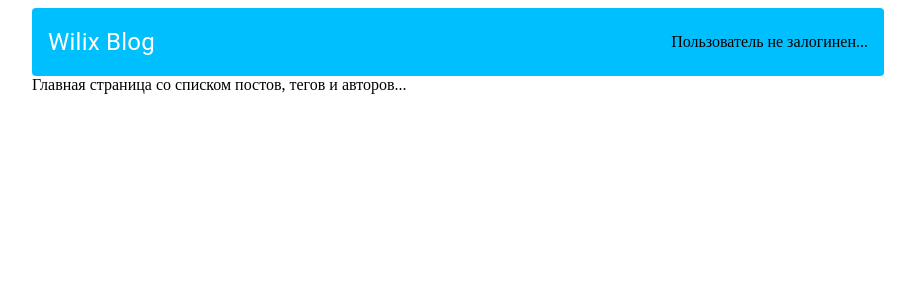
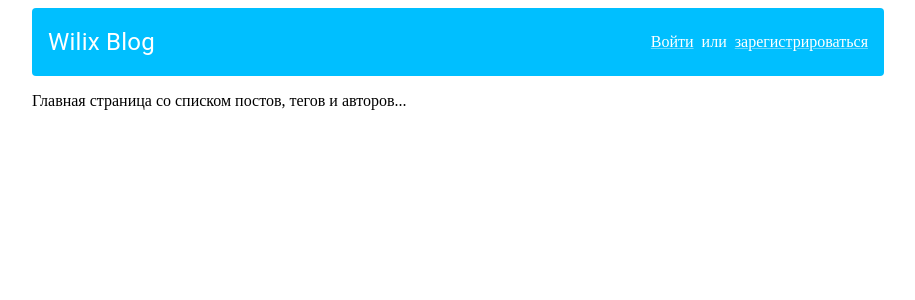
Before and after one commit to SergeyLebidko/wilix_taks_5, a React (Create React App) app: page / in a window 1280 px wide. Shown: the top 300 px of the page, without its empty margins (182-1097 px from the left). Built offline with nearby package versions, Linux system fonts and the light colour scheme.

Commit message:
Create main header links

```diff
--- a/src/components/Layout/Layout.tsx
+++ b/src/components/Layout/Layout.tsx
@@ -1,5 +1,5 @@
 import React from 'react';
-import {Container} from '@mui/material';
+import {Container, Stack} from '@mui/material';
 import {Outlet} from 'react-router-dom';
 import {useSelector} from 'react-redux';
 
@@ -17,8 +17,10 @@ const Layout: React.FC = () => {
 
     return (
         <Container maxWidth="md">
-            <Header/>
-            <Outlet/>
+            <Stack spacing={2}>
+                <Header/>
+                <Outlet/>
+            </Stack>
         </Container>
     );
 }
--- a/src/components/common/Account/Account.tsx
+++ b/src/components/common/Account/Account.tsx
@@ -1,15 +1,16 @@
 import React from 'react';
-import {Box} from '@mui/material';
+import {Stack} from '@mui/material';
 
 import {useSelector} from 'react-redux';
 import {loggedUserSelector} from '../../../store';
+import {Link} from '@mui/material';
 
 const Account: React.FC = () => {
     const loggedUser = useSelector(loggedUserSelector);
 
     return (
-        <Box>
-            {(function(){
+        <Stack direction="row" spacing={1} sx={{color: 'white'}}>
+            {(function () {
                 if (loggedUser) {
                     return (
                         <div>
@@ -18,13 +19,15 @@ const Account: React.FC = () => {
                     );
                 } else {
                     return (
-                        <div>
-                            Пользователь не залогинен...
-                        </div>
+                        <>
+                            <Link href="#/login" color="#fff">Войти</Link>
+                            <span>или</span>
+                            <Link href="#/register" color="#fff">зарегистрироваться</Link>
+                        </>
                     );
                 }
             })()}
-        </Box>
+        </Stack>
     );
 }
 
--- a/src/components/common/Logo/Logo.tsx
+++ b/src/components/common/Logo/Logo.tsx
@@ -1,16 +1,20 @@
 import React from 'react';
-import {Box} from '@mui/material';
+import {Link} from '@mui/material';
 
 const Logo: React.FC = () => {
     return (
-        <Box sx={{
-            typography: 'body1',
-            fontWeight: 'regular',
-            color: 'white',
-            fontSize: 'h5.fontSize'
-        }}>
+        <Link
+            sx={{
+                typography: 'body1',
+                fontWeight: 'regular',
+                fontSize: 'h5.fontSize',
+                color: '#fff',
+                textDecoration: 'none'
+            }}
+            href="#/"
+        >
             Wilix Blog
-        </Box>
+        </Link>
     );
 }
 
```
